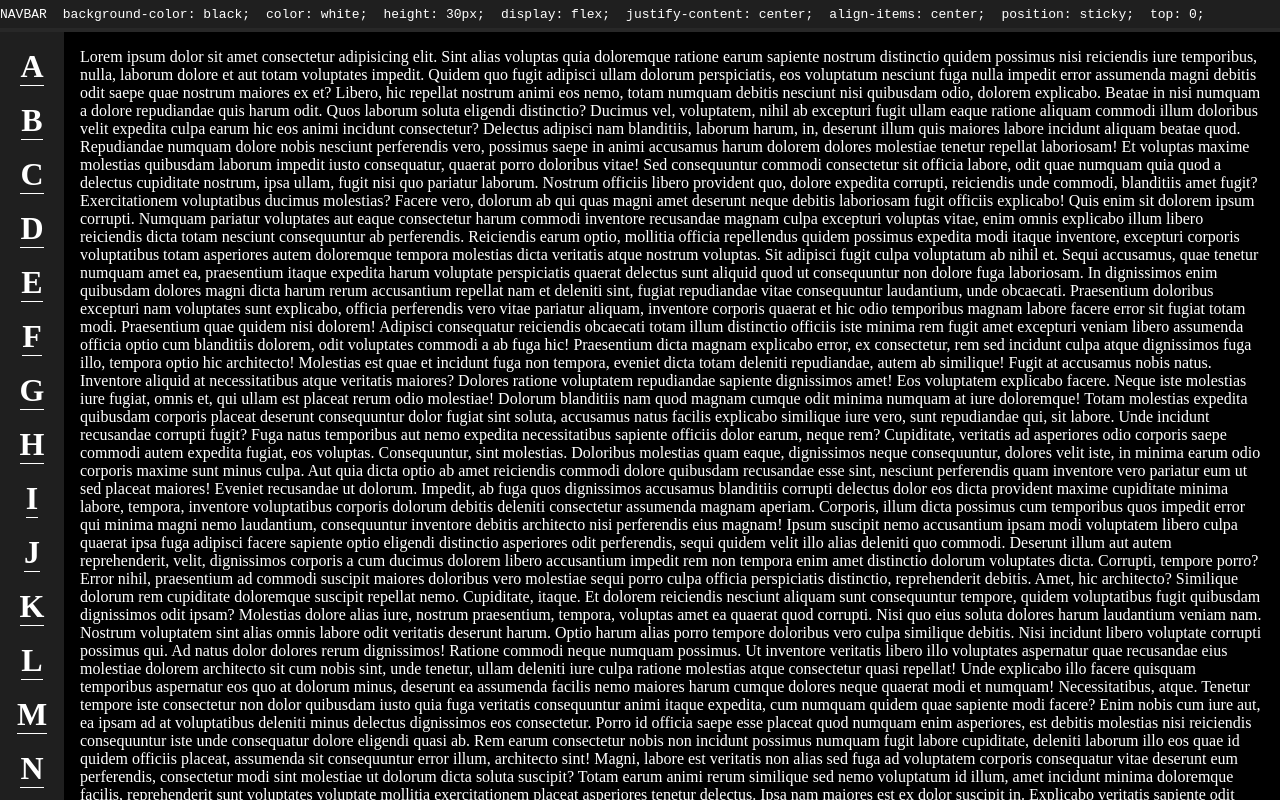
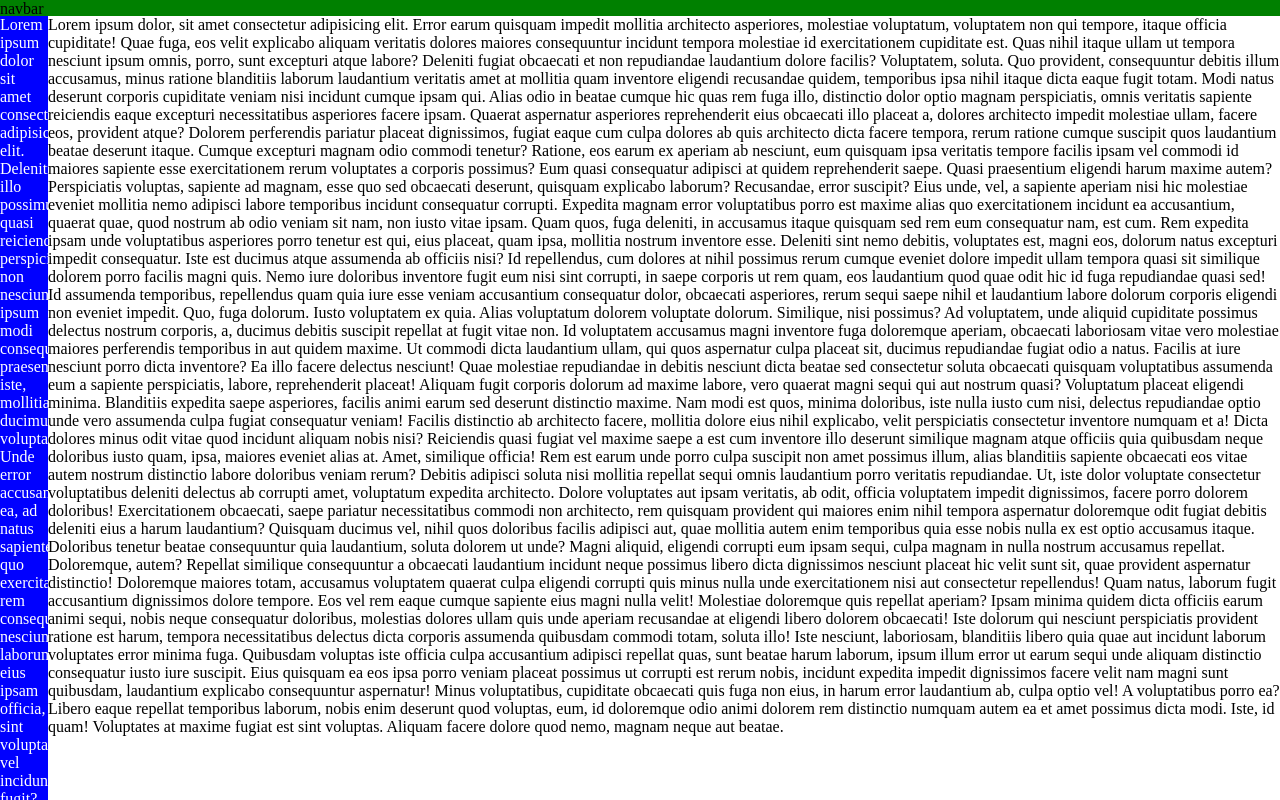
Before and after one commit to rajeevrhansda/Code-Snippet, a plain HTML site: page index.html in a window 1280 px wide. Drawn offline with Linux system fonts and the light colour scheme.

Commit message:
topbar | sidebar | content | bare minimum

```diff
--- a/index.html
+++ b/index.html
@@ -10,127 +10,81 @@
 </head>
 
 <body>
-    <div class="navbar">
-        <pre class="navText">NAVBAR</pre>
-        <pre class="navText">background-color: black;</pre>
-        <pre class="navText">color: white;</pre>
-        <pre class="navText">height: 30px;</pre>
-        <pre class="navText">display: flex;</pre>
-        <pre class="navText">justify-content: center;</pre>
-        <pre class="navText">align-items: center;</pre>
-        <pre class="navText">position: sticky;</pre>
-        <pre class="navText">top: 0;</pre>
+    <div class="navbar">navbar</div>
+    <div class="sidebar">
+
+        <p>Lorem ipsum dolor sit amet consectetur adipisicing elit. Deleniti illo possimus quasi reiciendis perspiciatis non nesciunt ipsum modi consequatur praesentium iste, mollitia, ducimus voluptatibus! Unde error accusantium ea, ad natus sapiente quo exercitationem rem consequatur nesciunt, laborum eius ipsam officia, sint voluptates vel incidunt fugit? Cumque aspernatur reprehenderit fuga alias consequuntur cupiditate, facere aut provident incidunt iure suscipit perspiciatis rerum magnam quod! Maiores sequi eligendi perspiciatis quae tenetur beatae autem officiis architecto, perferendis illum corporis rem nobis inventore obcaecati iure possimus fugiat cupiditate nihil voluptatibus nostrum, vitae deleniti in neque. Consequatur ab doloribus porro. Eaque id earum perferendis doloremque ea.</p>
+
     </div>
-    <div class="sidebar">
-<p class="sidebarText">A</p>
-<p class="sidebarText">B</p>
-<p class="sidebarText">C</p>
-<p class="sidebarText">D</p>
-<p class="sidebarText">E</p>
-<p class="sidebarText">F</p>
-<p class="sidebarText">G</p>
-<p class="sidebarText">H</p>
-<p class="sidebarText">I</p>
-<p class="sidebarText">J</p>
-<p class="sidebarText">K</p>
-<p class="sidebarText">L</p>
-<p class="sidebarText">M</p>
-<p class="sidebarText">N</p>
-<p class="sidebarText">O</p>
-<p class="sidebarText">P</p>
-<p class="sidebarText">Q</p>
-<p class="sidebarText">R</p>
-<p class="sidebarText">S</p>
-<p class="sidebarText">T</p>
-<p class="sidebarText">U</p>
-<p class="sidebarText">V</p>
-<p class="sidebarText">W</p>
-<p class="sidebarText">X</p>
-<p class="sidebarText">Y</p>
-<p class="sidebarText">Z</p>
-    </div>
-    <div class="container">
-        <div class="containerContent">
-            <p>
-                Lorem ipsum dolor sit amet consectetur adipisicing elit. Sint alias voluptas quia doloremque ratione
-                earum sapiente nostrum distinctio quidem possimus nisi reiciendis iure temporibus, nulla, laborum dolore
-                et aut totam voluptates impedit. Quidem quo fugit adipisci ullam dolorum perspiciatis, eos voluptatum
-                nesciunt fuga nulla impedit error assumenda magni debitis odit saepe quae nostrum maiores ex et? Libero,
-                hic repellat nostrum animi eos nemo, totam numquam debitis nesciunt nisi quibusdam odio, dolorem
-                explicabo. Beatae in nisi numquam a dolore repudiandae quis harum odit. Quos laborum soluta eligendi
-                distinctio? Ducimus vel, voluptatem, nihil ab excepturi fugit ullam eaque ratione aliquam commodi illum
-                doloribus velit expedita culpa earum hic eos animi incidunt consectetur? Delectus adipisci nam
-                blanditiis, laborum harum, in, deserunt illum quis maiores labore incidunt aliquam beatae quod.
-                Repudiandae numquam dolore nobis nesciunt perferendis vero, possimus saepe in animi accusamus harum
-                dolorem dolores molestiae tenetur repellat laboriosam! Et voluptas maxime molestias quibusdam laborum
-                impedit iusto consequatur, quaerat porro doloribus vitae! Sed consequuntur commodi consectetur sit
-                officia labore, odit quae numquam quia quod a delectus cupiditate nostrum, ipsa ullam, fugit nisi quo
-                pariatur laborum. Nostrum officiis libero provident quo, dolore expedita corrupti, reiciendis unde
-                commodi, blanditiis amet fugit? Exercitationem voluptatibus ducimus molestias? Facere vero, dolorum ab
-                qui quas magni amet deserunt neque debitis laboriosam fugit officiis explicabo! Quis enim sit dolorem
-                ipsum corrupti. Numquam pariatur voluptates aut eaque consectetur harum commodi inventore recusandae
-                magnam culpa excepturi voluptas vitae, enim omnis explicabo illum libero reiciendis dicta totam nesciunt
-                consequuntur ab perferendis. Reiciendis earum optio, mollitia officia repellendus quidem possimus
-                expedita modi itaque inventore, excepturi corporis voluptatibus totam asperiores autem doloremque
-                tempora molestias dicta veritatis atque nostrum voluptas. Sit adipisci fugit culpa voluptatum ab nihil
-                et. Sequi accusamus, quae tenetur numquam amet ea, praesentium itaque expedita harum voluptate
-                perspiciatis quaerat delectus sunt aliquid quod ut consequuntur non dolore fuga laboriosam. In
-                dignissimos enim quibusdam dolores magni dicta harum rerum accusantium repellat nam et deleniti sint,
-                fugiat repudiandae vitae consequuntur laudantium, unde obcaecati. Praesentium doloribus excepturi nam
-                voluptates sunt explicabo, officia perferendis vero vitae pariatur aliquam, inventore corporis quaerat
-                et hic odio temporibus magnam labore facere error sit fugiat totam modi. Praesentium quae quidem nisi
-                dolorem! Adipisci consequatur reiciendis obcaecati totam illum distinctio officiis iste minima rem fugit
-                amet excepturi veniam libero assumenda officia optio cum blanditiis dolorem, odit voluptates commodi a
-                ab fuga hic! Praesentium dicta magnam explicabo error, ex consectetur, rem sed incidunt culpa atque
-                dignissimos fuga illo, tempora optio hic architecto! Molestias est quae et incidunt fuga non tempora,
-                eveniet dicta totam deleniti repudiandae, autem ab similique! Fugit at accusamus nobis natus. Inventore
-                aliquid at necessitatibus atque veritatis maiores? Dolores ratione voluptatem repudiandae sapiente
-                dignissimos amet! Eos voluptatem explicabo facere. Neque iste molestias iure fugiat, omnis et, qui ullam
-                est placeat rerum odio molestiae! Dolorum blanditiis nam quod magnam cumque odit minima numquam at iure
-                doloremque! Totam molestias expedita quibusdam corporis placeat deserunt consequuntur dolor fugiat sint
-                soluta, accusamus natus facilis explicabo similique iure vero, sunt repudiandae qui, sit labore. Unde
-                incidunt recusandae corrupti fugit? Fuga natus temporibus aut nemo expedita necessitatibus sapiente
-                officiis dolor earum, neque rem? Cupiditate, veritatis ad asperiores odio corporis saepe commodi autem
-                expedita fugiat, eos voluptas. Consequuntur, sint molestias. Doloribus molestias quam eaque, dignissimos
-                neque consequuntur, dolores velit iste, in minima earum odio corporis maxime sunt minus culpa. Aut quia
-                dicta optio ab amet reiciendis commodi dolore quibusdam recusandae esse sint, nesciunt perferendis quam
-                inventore vero pariatur eum ut sed placeat maiores! Eveniet recusandae ut dolorum. Impedit, ab fuga quos
-                dignissimos accusamus blanditiis corrupti delectus dolor eos dicta provident maxime cupiditate minima
-                labore, tempora, inventore voluptatibus corporis dolorum debitis deleniti consectetur assumenda magnam
-                aperiam. Corporis, illum dicta possimus cum temporibus quos impedit error qui minima magni nemo
-                laudantium, consequuntur inventore debitis architecto nisi perferendis eius magnam! Ipsum suscipit nemo
-                accusantium ipsam modi voluptatem libero culpa quaerat ipsa fuga adipisci facere sapiente optio eligendi
-                distinctio asperiores odit perferendis, sequi quidem velit illo alias deleniti quo commodi. Deserunt
-                illum aut autem reprehenderit, velit, dignissimos corporis a cum ducimus dolorem libero accusantium
-                impedit rem non tempora enim amet distinctio dolorum voluptates dicta. Corrupti, tempore porro? Error
-                nihil, praesentium ad commodi suscipit maiores doloribus vero molestiae sequi porro culpa officia
-                perspiciatis distinctio, reprehenderit debitis. Amet, hic architecto? Similique dolorum rem cupiditate
-                doloremque suscipit repellat nemo. Cupiditate, itaque. Et dolorem reiciendis nesciunt aliquam sunt
-                consequuntur tempore, quidem voluptatibus fugit quibusdam dignissimos odit ipsam? Molestias dolore alias
-                iure, nostrum praesentium, tempora, voluptas amet ea quaerat quod corrupti. Nisi quo eius soluta dolores
-                harum laudantium veniam nam. Nostrum voluptatem sint alias omnis labore odit veritatis deserunt harum.
-                Optio harum alias porro tempore doloribus vero culpa similique debitis. Nisi incidunt libero voluptate
-                corrupti possimus qui. Ad natus dolor dolores rerum dignissimos! Ratione commodi neque numquam possimus.
-                Ut inventore veritatis libero illo voluptates aspernatur quae recusandae eius molestiae dolorem
-                architecto sit cum nobis sint, unde tenetur, ullam deleniti iure culpa ratione molestias atque
-                consectetur quasi repellat! Unde explicabo illo facere quisquam temporibus aspernatur eos quo at dolorum
-                minus, deserunt ea assumenda facilis nemo maiores harum cumque dolores neque quaerat modi et numquam!
-                Necessitatibus, atque. Tenetur tempore iste consectetur non dolor quibusdam iusto quia fuga veritatis
-                consequuntur animi itaque expedita, cum numquam quidem quae sapiente modi facere? Enim nobis cum iure
-                aut, ea ipsam ad at voluptatibus deleniti minus delectus dignissimos eos consectetur. Porro id officia
-                saepe esse placeat quod numquam enim asperiores, est debitis molestias nisi reiciendis consequuntur iste
-                unde consequatur dolore eligendi quasi ab. Rem earum consectetur nobis non incidunt possimus numquam
-                fugit labore cupiditate, deleniti laborum illo eos quae id quidem officiis placeat, assumenda sit
-                consequuntur error illum, architecto sint! Magni, labore est veritatis non alias sed fuga ad voluptatem
-                corporis consequatur vitae deserunt eum perferendis, consectetur modi sint molestiae ut dolorum dicta
-                soluta suscipit? Totam earum animi rerum similique sed nemo voluptatum id illum, amet incidunt minima
-                doloremque facilis, reprehenderit sunt voluptates voluptate mollitia exercitationem placeat asperiores
-                tenetur delectus. Ipsa nam maiores est ex dolor suscipit in. Explicabo veritatis sapiente odit
-                voluptatum. Beatae, accusantium?
-            </p>
-        </div>
-    </div>
-
+    <div class="content">
+        Lorem ipsum dolor, sit amet consectetur adipisicing elit. Error earum quisquam impedit mollitia architecto
+        asperiores, molestiae voluptatum, voluptatem non qui tempore, itaque officia cupiditate! Quae fuga, eos velit
+        explicabo aliquam veritatis dolores maiores consequuntur incidunt tempora molestiae id exercitationem cupiditate
+        est. Quas nihil itaque ullam ut tempora nesciunt ipsum omnis, porro, sunt excepturi atque labore? Deleniti
+        fugiat obcaecati et non repudiandae laudantium dolore facilis? Voluptatem, soluta. Quo provident, consequuntur
+        debitis illum accusamus, minus ratione blanditiis laborum laudantium veritatis amet at mollitia quam inventore
+        eligendi recusandae quidem, temporibus ipsa nihil itaque dicta eaque fugit totam. Modi natus deserunt corporis
+        cupiditate veniam nisi incidunt cumque ipsam qui. Alias odio in beatae cumque hic quas rem fuga illo, distinctio
+        dolor optio magnam perspiciatis, omnis veritatis sapiente reiciendis eaque excepturi necessitatibus asperiores
+        facere ipsam. Quaerat aspernatur asperiores reprehenderit eius obcaecati illo placeat a, dolores architecto
+        impedit molestiae ullam, facere eos, provident atque? Dolorem perferendis pariatur placeat dignissimos, fugiat
+        eaque cum culpa dolores ab quis architecto dicta facere tempora, rerum ratione cumque suscipit quos laudantium
+        beatae deserunt itaque. Cumque excepturi magnam odio commodi tenetur? Ratione, eos earum ex aperiam ab nesciunt,
+        eum quisquam ipsa veritatis tempore facilis ipsam vel commodi id maiores sapiente esse exercitationem rerum
+        voluptates a corporis possimus? Eum quasi consequatur adipisci at quidem reprehenderit saepe. Quasi praesentium
+        eligendi harum maxime autem? Perspiciatis voluptas, sapiente ad magnam, esse quo sed obcaecati deserunt,
+        quisquam explicabo laborum? Recusandae, error suscipit? Eius unde, vel, a sapiente aperiam nisi hic molestiae
+        eveniet mollitia nemo adipisci labore temporibus incidunt consequatur corrupti. Expedita magnam error
+        voluptatibus porro est maxime alias quo exercitationem incidunt ea accusantium, quaerat quae, quod nostrum ab
+        odio veniam sit nam, non iusto vitae ipsam. Quam quos, fuga deleniti, in accusamus itaque quisquam sed rem eum
+        consequatur nam, est cum. Rem expedita ipsam unde voluptatibus asperiores porro tenetur est qui, eius placeat,
+        quam ipsa, mollitia nostrum inventore esse. Deleniti sint nemo debitis, voluptates est, magni eos, dolorum natus
+        excepturi impedit consequatur. Iste est ducimus atque assumenda ab officiis nisi? Id repellendus, cum dolores at
+        nihil possimus rerum cumque eveniet dolore impedit ullam tempora quasi sit similique dolorem porro facilis magni
+        quis. Nemo iure doloribus inventore fugit eum nisi sint corrupti, in saepe corporis ut rem quam, eos laudantium
+        quod quae odit hic id fuga repudiandae quasi sed! Id assumenda temporibus, repellendus quam quia iure esse
+        veniam accusantium consequatur dolor, obcaecati asperiores, rerum sequi saepe nihil et laudantium labore dolorum
+        corporis eligendi non eveniet impedit. Quo, fuga dolorum. Iusto voluptatem ex quia. Alias voluptatum dolorem
+        voluptate dolorum. Similique, nisi possimus? Ad voluptatem, unde aliquid cupiditate possimus delectus nostrum
+        corporis, a, ducimus debitis suscipit repellat at fugit vitae non. Id voluptatem accusamus magni inventore fuga
+        doloremque aperiam, obcaecati laboriosam vitae vero molestiae maiores perferendis temporibus in aut quidem
+        maxime. Ut commodi dicta laudantium ullam, qui quos aspernatur culpa placeat sit, ducimus repudiandae fugiat
+        odio a natus. Facilis at iure nesciunt porro dicta inventore? Ea illo facere delectus nesciunt! Quae molestiae
+        repudiandae in debitis nesciunt dicta beatae sed consectetur soluta obcaecati quisquam voluptatibus assumenda
+        eum a sapiente perspiciatis, labore, reprehenderit placeat! Aliquam fugit corporis dolorum ad maxime labore,
+        vero quaerat magni sequi qui aut nostrum quasi? Voluptatum placeat eligendi minima. Blanditiis expedita saepe
+        asperiores, facilis animi earum sed deserunt distinctio maxime. Nam modi est quos, minima doloribus, iste nulla
+        iusto cum nisi, delectus repudiandae optio unde vero assumenda culpa fugiat consequatur veniam! Facilis
+        distinctio ab architecto facere, mollitia dolore eius nihil explicabo, velit perspiciatis consectetur inventore
+        numquam et a! Dicta dolores minus odit vitae quod incidunt aliquam nobis nisi? Reiciendis quasi fugiat vel
+        maxime saepe a est cum inventore illo deserunt similique magnam atque officiis quia quibusdam neque doloribus
+        iusto quam, ipsa, maiores eveniet alias at. Amet, similique officia! Rem est earum unde porro culpa suscipit non
+        amet possimus illum, alias blanditiis sapiente obcaecati eos vitae autem nostrum distinctio labore doloribus
+        veniam rerum? Debitis adipisci soluta nisi mollitia repellat sequi omnis laudantium porro veritatis repudiandae.
+        Ut, iste dolor voluptate consectetur voluptatibus deleniti delectus ab corrupti amet, voluptatum expedita
+        architecto. Dolore voluptates aut ipsam veritatis, ab odit, officia voluptatem impedit dignissimos, facere porro
+        dolorem doloribus! Exercitationem obcaecati, saepe pariatur necessitatibus commodi non architecto, rem quisquam
+        provident qui maiores enim nihil tempora aspernatur doloremque odit fugiat debitis deleniti eius a harum
+        laudantium? Quisquam ducimus vel, nihil quos doloribus facilis adipisci aut, quae mollitia autem enim temporibus
+        quia esse nobis nulla ex est optio accusamus itaque. Doloribus tenetur beatae consequuntur quia laudantium,
+        soluta dolorem ut unde? Magni aliquid, eligendi corrupti eum ipsam sequi, culpa magnam in nulla nostrum
+        accusamus repellat. Doloremque, autem? Repellat similique consequuntur a obcaecati laudantium incidunt neque
+        possimus libero dicta dignissimos nesciunt placeat hic velit sunt sit, quae provident aspernatur distinctio!
+        Doloremque maiores totam, accusamus voluptatem quaerat culpa eligendi corrupti quis minus nulla unde
+        exercitationem nisi aut consectetur repellendus! Quam natus, laborum fugit accusantium dignissimos dolore
+        tempore. Eos vel rem eaque cumque sapiente eius magni nulla velit! Molestiae doloremque quis repellat aperiam?
+        Ipsam minima quidem dicta officiis earum animi sequi, nobis neque consequatur doloribus, molestias dolores ullam
+        quis unde aperiam recusandae at eligendi libero dolorem obcaecati! Iste dolorum qui nesciunt perspiciatis
+        provident ratione est harum, tempora necessitatibus delectus dicta corporis assumenda quibusdam commodi totam,
+        soluta illo! Iste nesciunt, laboriosam, blanditiis libero quia quae aut incidunt laborum voluptates error minima
+        fuga. Quibusdam voluptas iste officia culpa accusantium adipisci repellat quas, sunt beatae harum laborum, ipsum
+        illum error ut earum sequi unde aliquam distinctio consequatur iusto iure suscipit. Eius quisquam ea eos ipsa
+        porro veniam placeat possimus ut corrupti est rerum nobis, incidunt expedita impedit dignissimos facere velit
+        nam magni sunt quibusdam, laudantium explicabo consequuntur aspernatur! Minus voluptatibus, cupiditate obcaecati
+        quis fuga non eius, in harum error laudantium ab, culpa optio vel! A voluptatibus porro ea? Libero eaque
+        repellat temporibus laborum, nobis enim deserunt quod voluptas, eum, id doloremque odio animi dolorem rem
+        distinctio numquam autem ea et amet possimus dicta modi. Iste, id quam! Voluptates at maxime fugiat est sint
+        voluptas. Aliquam facere dolore quod nemo, magnam neque aut beatae.</div>
 </body>
 
 </html>
--- a/style.css
+++ b/style.css
@@ -1,68 +1,29 @@
-* {
-    box-sizing: border-box;
+*{
     margin: 0;
     padding: 0;
+    box-sizing: border-box;
 }
-body{
-    position: relative;
+.navbar{
+    background-color: green;
+    width: 100vw;
+    height: 1em;
+
+    position: fixed;
+    top: 0;
 }
-.navbar {
-    background-color: #1f1f1f;
-    border-bottom: 4px solid #282828;
+.sidebar{
+    background-color: blue;
     color: white;
-    width: 100vw;
-    height: 2em;
-    display: flex;
-    flex-direction: row;
-    gap: 1em;
-    align-items: center;
-    position: sticky;
-    top: 0;
+    width: 3em;
+    height: 100vh;
+    position: fixed;
+    top: 1em;
     overflow: scroll;
 }
-.navbar::-webkit-scrollbar{
-    display: none;
+.content{
+    position: absolute;
+    top: 0;
+    z-index: -1;
+    margin-top: 1em;
+    margin-left: 3em ;
 }
-
-
-
-.sidebar {
-    background-color: #1f1f1f;
-    align-items: center;
-    color: white;
-    font-size: 2rem;
-    font-weight: 900;
-    display: flex;
-    width:fit-content;
-    flex-direction: column;
-    gap: 0.5em;
-    padding:0.5em;
-    position: sticky;
-    top: 1em;
-    z-index: 99;
-    height: calc(100vh - 1em);
-    overflow: scroll;
-
-}
-.sidebarText{
-    border-bottom: 1px solid white;
-
-
-}
-.sidebar::-webkit-scrollbar {
-    display: none;
-}
-.container{
-    background-color: black;
-    color: white;
-    position: absolute;
-    top: 2em;
-    left: 4em;
-    padding: 1em;
-    height: calc(100vh - 2em);
-    overflow: scroll;
-
-}
-.container::-webkit-scrollbar {
-    display: none;
-}
```
